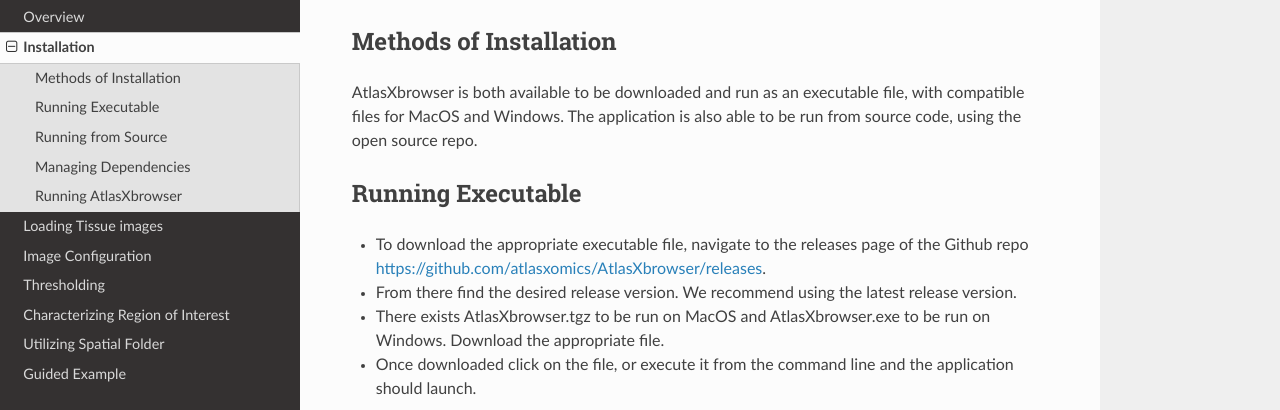
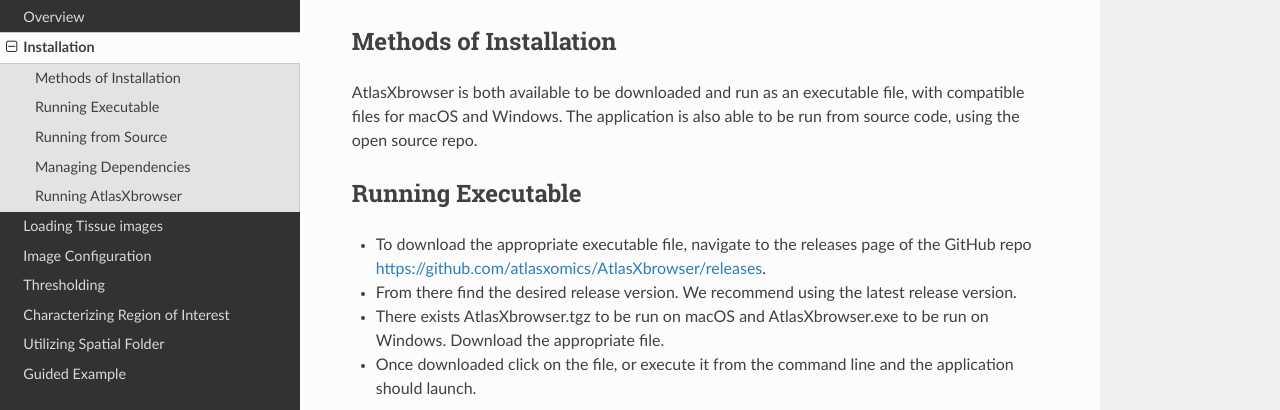
Before and after one commit to atlasxomics/AtlasXbrowser_docs, a Sphinx documentation site: the page built from docs/Installation.rst, in a window 1280 px wide and 1400 px high. Shown: the part 135-545 px from the top of the window. Built offline with Sphinx 7.4.7 and the Read the Docs theme 2.0.0, drawn with Linux system fonts in a browser that asks for light colours; some of the changed text lies outside the part shown.

```diff
--- a/docs/Installation.rst
+++ b/docs/Installation.rst
@@ -4,15 +4,15 @@ Installation
 Methods of Installation
 #######################
 
-AtlasXbrowser is both available to be downloaded and run as an executable file, with compatible files for MacOS and Windows.
+AtlasXbrowser is both available to be downloaded and run as an executable file, with compatible files for macOS and Windows.
 The application is also able to be run from source code, using the open source repo.
 
 Running Executable
 ##################
 
-* To download the appropriate executable file, navigate to the releases page of the Github repo https://github.com/atlasxomics/AtlasXbrowser/releases.
+* To download the appropriate executable file, navigate to the releases page of the GitHub repo https://github.com/atlasxomics/AtlasXbrowser/releases.
 * From there find the desired release version. We recommend using the latest release version.
-* There exists AtlasXbrowser.tgz to be run on MacOS and AtlasXbrowser.exe to be run on Windows. Download the appropriate file.
+* There exists AtlasXbrowser.tgz to be run on macOS and AtlasXbrowser.exe to be run on Windows. Download the appropriate file.
 * Once downloaded click on the file, or execute it from the command line and the application should launch.
 
 
```
Also changed, not shown: other parts of docs/Installation.rst (+1 -1 lines).
